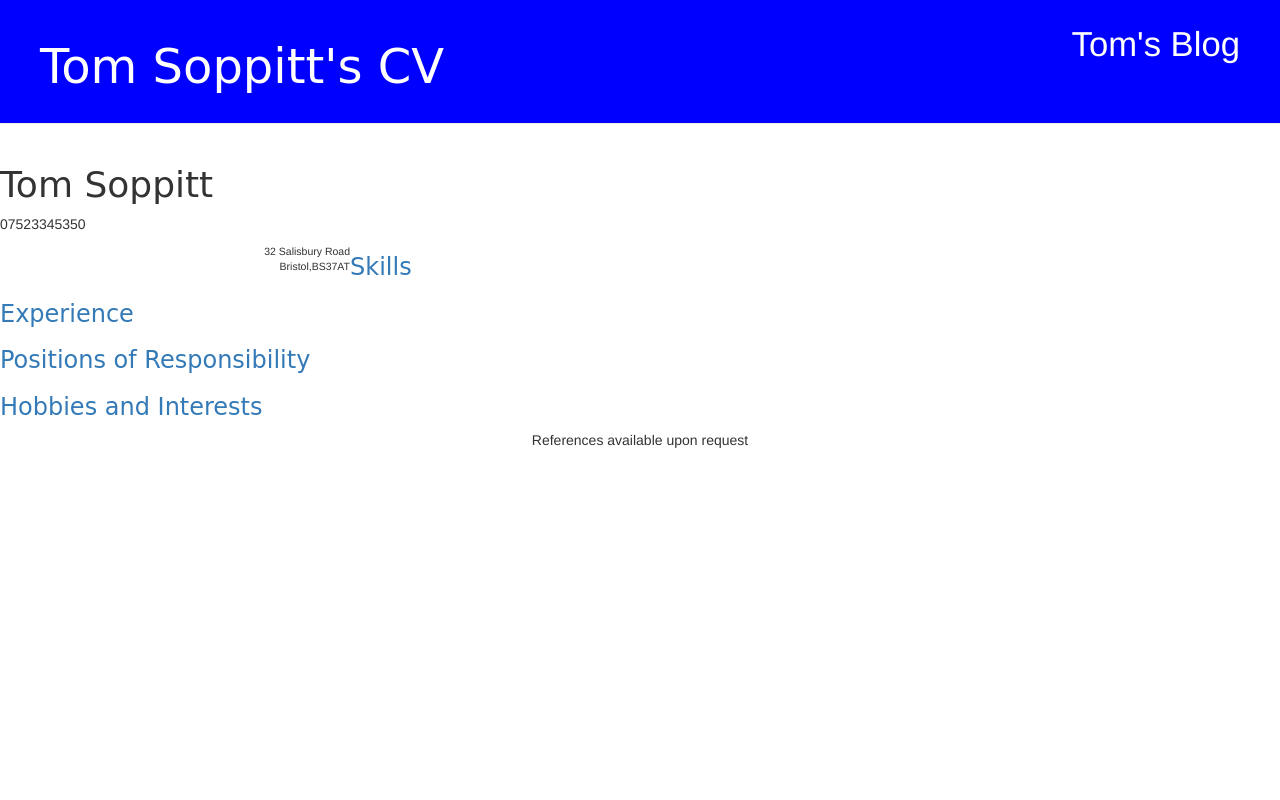
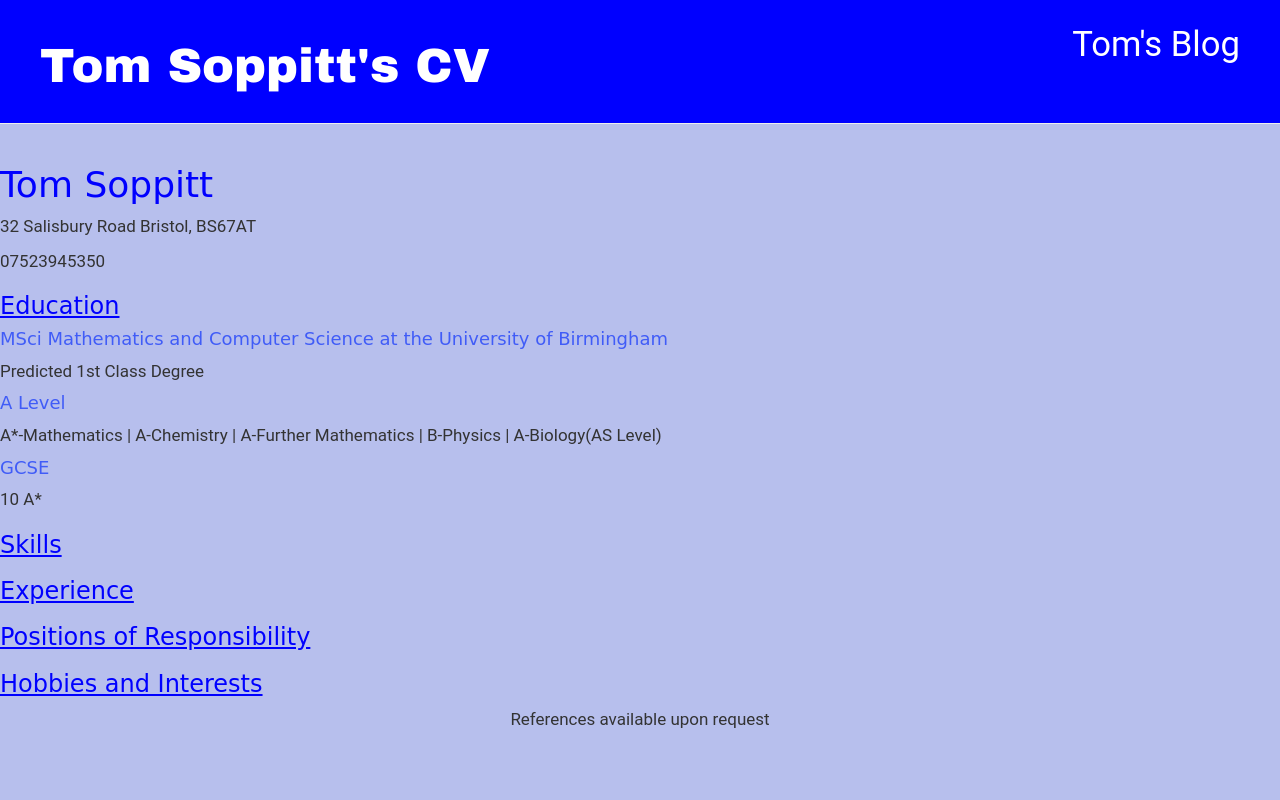
Before and after one commit to Tommysoppitt/BridgingCoursework-Blog, a Django app: page /cv in a window 1280 px wide. Run offline with Django 3.2, Linux system fonts and the light colour scheme; data that the repository does not hold is empty; some libraries are stand-ins or nearby versions.

Commit message:
Added education to cv page and changed css

```diff
--- a/blog/static/css/blog.css
+++ b/blog/static/css/blog.css
@@ -1,8 +1,8 @@
 
-body {}
+body {
     font-family: "Roboto", sans-serif;
     font-size: 17px;
-    background-color: #fdfdfd;
+    background-color: #b7bfed;
 }
 .shadow {
     box-shadow: 0 4px 2px -2px rgba(0, 0, 0, 0.1);
@@ -20,7 +20,6 @@ body {}
     padding-top: 10px;
 }
 
-
     .page-header {
     background-color: blue;
     margin-top: 0;
@@ -30,13 +29,24 @@ body {}
     color: #ffffff;
     font-size: 36pt;
     text-decoration: none;
+    font-family: 'Arial Black', cursive;
     }
     .content {
     margin-left: 40px;
     }
-    h1, h2, h3, h4 {
+    h1, h2 {
     font-family: 'Lobster', cursive;
+    color: blue;
     }
+    h3 {
+        font-family: 'Lobster', cursive;
+        color: blue;
+        }
+
+    h4 {
+        font-family: 'Lobster', cursive;
+        color: #405cf7;
+        }
     #bio_left {
         font-size: 75%;
         float: left;
@@ -44,9 +54,9 @@ body {}
     }
 
     #bio_right {
-        font-size: 75%;
+        font-size: 100%;
         float: left;
-        text-align: right;
+        text-align: left;
         width: 350px;
     }
     .date {
@@ -70,3 +80,6 @@ body {}
     .post h2 a, .post h2 a:visited {
     color: #000000;
     }
+    a {
+        color: blue;
+      }
--- a/blog/templates/blog/cv.html
+++ b/blog/templates/blog/cv.html
@@ -27,17 +27,19 @@
 
 <body>
         <h1>Tom Soppitt</h1>
-        <p text-align: right;>
-           07523345350
+        <p>32 Salisbury Road
+           Bristol, BS67AT</p>
+           <p>07523945350
         </p>
-        <p id="bio_right">
-            32 Salisbury Road<br />
-            Bristol,BS37AT
-        </p>
+        <h3><u>Education</u></h3>
+        <h4>MSci Mathematics and Computer Science at the University of Birmingham</h4>
+         <p>Predicted 1st Class Degree</p>
+        <h4>A Level</h4>
+         <p>A*-Mathematics  |    A-Chemistry  |    A-Further Mathematics    |  B-Physics  |    A-Biology(AS Level)</p>
+         <h4>GCSE</h4>
+         <p>10 A*</p>
 
-
-
-        <h3><a href="{% url 'skill_new' %}">Skills</a></h3>
+        <h3><a href="{% url 'skill_new' %}"><u>Skills</u></a></h3>
         {% for skill in skills %}
 
 
@@ -47,7 +49,7 @@
 
 {% endfor %}
 
-<h3><a href="{% url 'experience_new' %}">Experience</a></h3>
+<h3><a href="{% url 'experience_new' %}"><u>Experience</u></a></h3>
 {% for experience in experience %}
 
 
@@ -57,7 +59,7 @@
 
 {% endfor %}
 
-<h3><a href="{% url 'responsibility_new' %}">Positions of Responsibility</a></h3>
+<h3><a href="{% url 'responsibility_new' %}"><u>Positions of Responsibility</u></a></h3>
 {% for responsibility in responsibilities %}
 
 
@@ -66,7 +68,7 @@
 <p>{{ responsibility.detail }}</p>
 
 {% endfor %}
-<h3><a href="{% url 'hobby_new' %}">Hobbies and Interests</a></h3>
+<h3><a href="{% url 'hobby_new' %}"><u>Hobbies and Interests</u></a></h3>
 
 {% for hobby in hobbies %}
 
@@ -76,6 +78,6 @@
 <p>{{ hobby.detail }}</p>
 
 {% endfor %}
-<p style="text-align:center" colour=red>References available upon request</centre></p>
+<p style="text-align:center" color="red">References available upon request</p>
 </body>
 </html>
```
